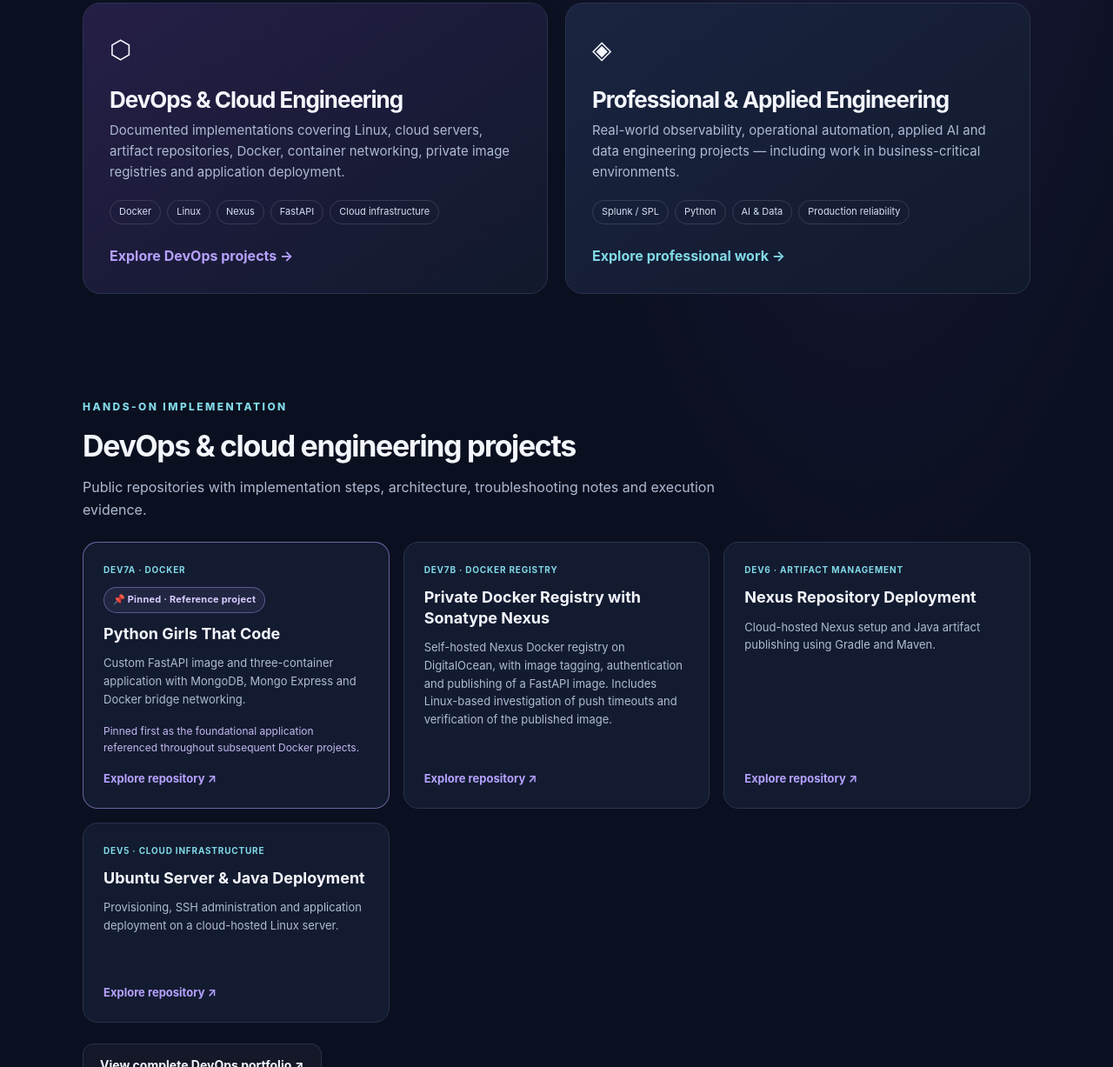
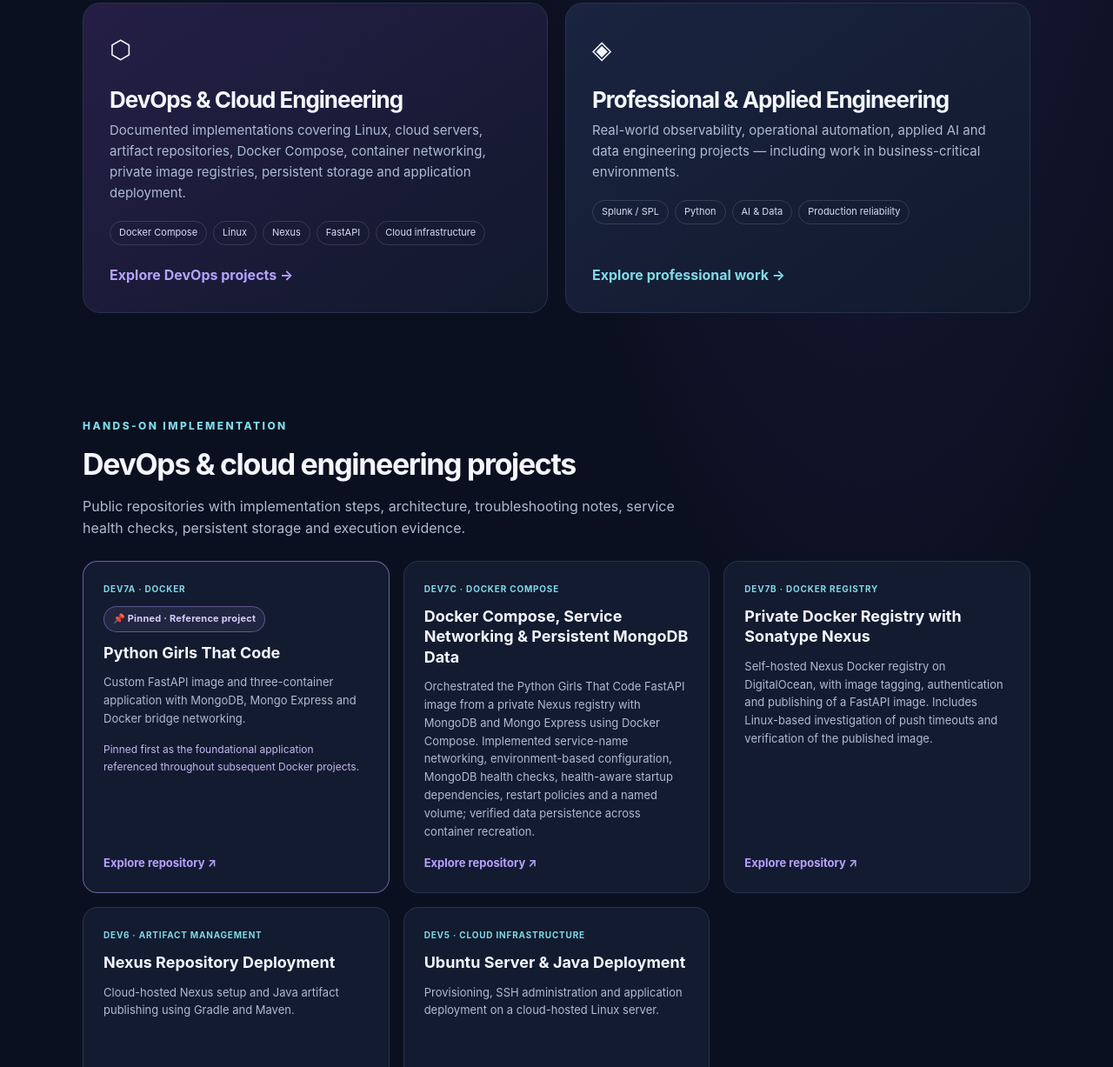
Before and after one commit to ChiomaScripts/Engineering-Portfolio, a plain HTML site: page index.html in a window 1280 px wide. Shown: the part 1080-2307 px from the top of the page at 87% size. Drawn offline with Linux system fonts and the light colour scheme.

Commit message:
Update index.html

```diff
--- a/index.html
+++ b/index.html
@@ -276,11 +276,11 @@ section{padding:60px 0}
       <h3>DevOps &amp; Cloud Engineering</h3>
       <p>
         Documented implementations covering Linux, cloud servers,
-        artifact repositories, Docker, container networking, private
-        image registries and application deployment.
+        artifact repositories, Docker Compose, container networking, private
+        image registries, persistent storage and application deployment.
       </p>
       <div class="tags">
-        <span class="tag">Docker</span>
+        <span class="tag">Docker Compose</span>
         <span class="tag">Linux</span>
         <span class="tag">Nexus</span>
         <span class="tag">FastAPI</span>
@@ -314,7 +314,7 @@ section{padding:60px 0}
     <h2>DevOps &amp; cloud engineering projects</h2>
     <p>
       Public repositories with implementation steps, architecture,
-      troubleshooting notes and execution evidence.
+      troubleshooting notes, service health checks, persistent storage and execution evidence.
     </p>
   </div>
   <div class="projectgrid">
@@ -328,6 +328,19 @@ section{padding:60px 0}
       </p>
       <p class="pin-explanation">Pinned first as the foundational application referenced throughout subsequent Docker projects.</p>
       <a href="https://github.com/ChiomaScripts/Dev7a-docker-python" rel="noopener" target="_blank">Explore repository ↗</a>
+    </article>
+
+    <article class="project">
+      <small>Dev7c · Docker Compose</small>
+      <h3>Docker Compose, Service Networking &amp; Persistent MongoDB Data</h3>
+      <p>
+        Orchestrated the Python Girls That Code FastAPI image from a private Nexus
+        registry with MongoDB and Mongo Express using Docker Compose. Implemented
+        service-name networking, environment-based configuration, MongoDB health
+        checks, health-aware startup dependencies, restart policies and a named
+        volume; verified data persistence across container recreation.
+      </p>
+      <a href="https://github.com/ChiomaScripts/Dev7c-docker-compose-volumes" rel="noopener" target="_blank">Explore repository ↗</a>
     </article>
 
     <article class="project">
```
